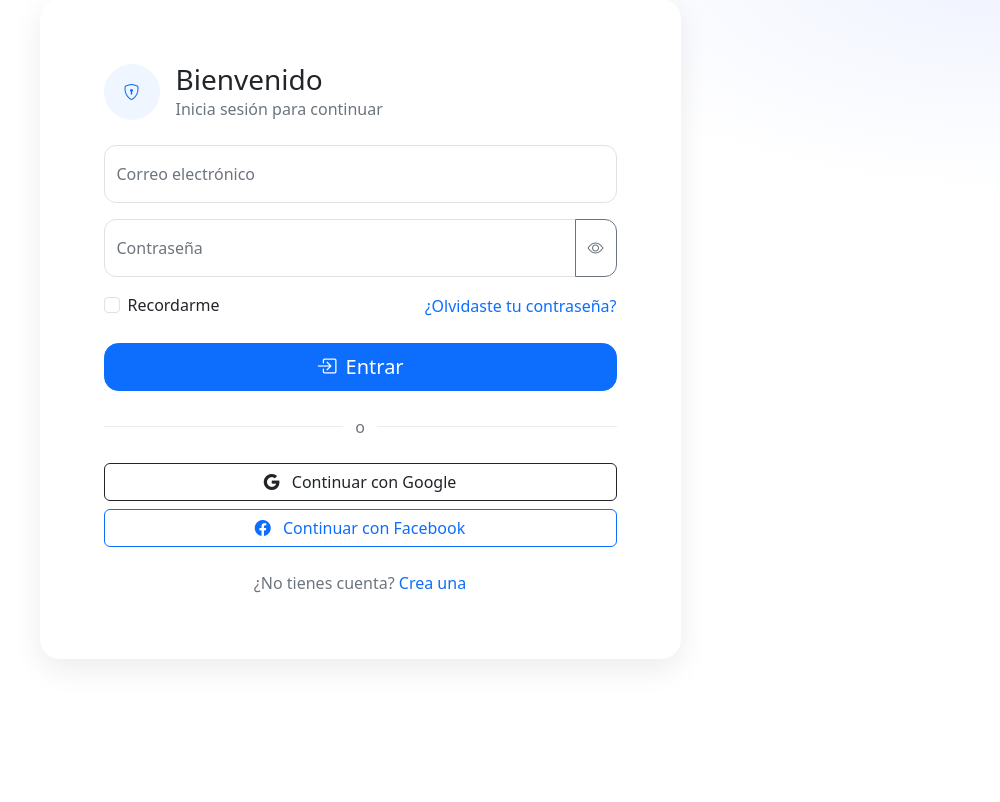
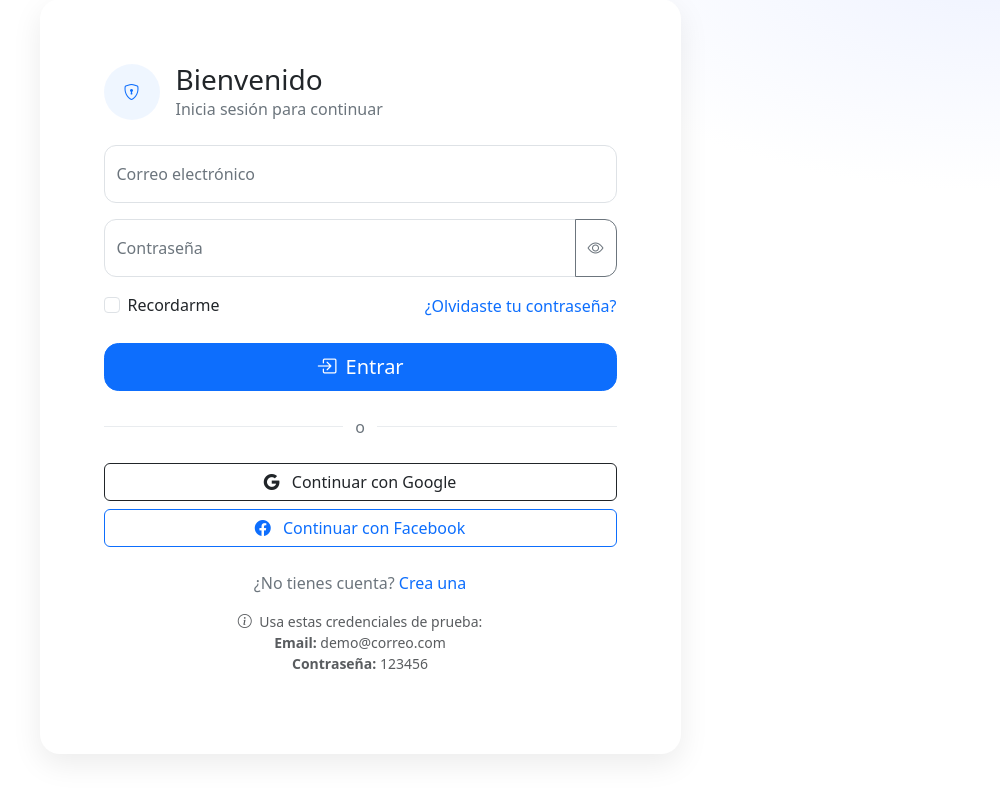
Before and after one commit to AQP-Connectivity/Proyecto-con-Python, a Flask app: page /login in a window 1280 px wide. Shown: the part 49-851 px from the top of the page, without its empty margins (280-1280 px from the left). Before the commit the page ends 712 px from the top, so only its background shows below. Run offline with Flask 3, Linux system fonts and the light colour scheme.

Commit message:
Actualizacion de ruta para la libreria pytesseract,; se agrego las credenciales en el login

```diff
--- a/Estructura del Proyecto/templates/login.html
+++ b/Estructura del Proyecto/templates/login.html
@@ -140,6 +140,17 @@
                   ¿No tienes cuenta?
                   <a href="#" class="link-primary link-underline-opacity-0">Crea una</a>
                 </p>
+
+
+                <!-- Credenciales de demo -->
+
+                <p class="text-center mt-3 text-muted small">
+                  <i class="bi bi-info-circle me-1"></i>
+                  Usa estas credenciales de prueba: <br>
+                  <strong>Email:</strong> demo@correo.com <br>
+                  <strong>Contraseña:</strong> 123456
+                </p>
+
               </form>
             </div>
           </div>
--- a/Estructura del Proyecto/utils/image_processing.py
+++ b/Estructura del Proyecto/utils/image_processing.py
@@ -3,7 +3,7 @@ import pytesseract
 import os
 
 # Configuración de Tesseract
-pytesseract.pytesseract.tesseract_cmd = r"C:\Program Files\Tesseract-OCR\tesseract.exe"
+pytesseract.pytesseract.tesseract_cmd = r"C:\Users\user\AppData\Local\Programs\Tesseract-OCR\tesseract.exe"
 
 def detectar_placa(filepath, upload_folder):
     imagen = cv2.imread(filepath)
```
Also changed, not shown: Estructura del Proyecto/parking.db.
